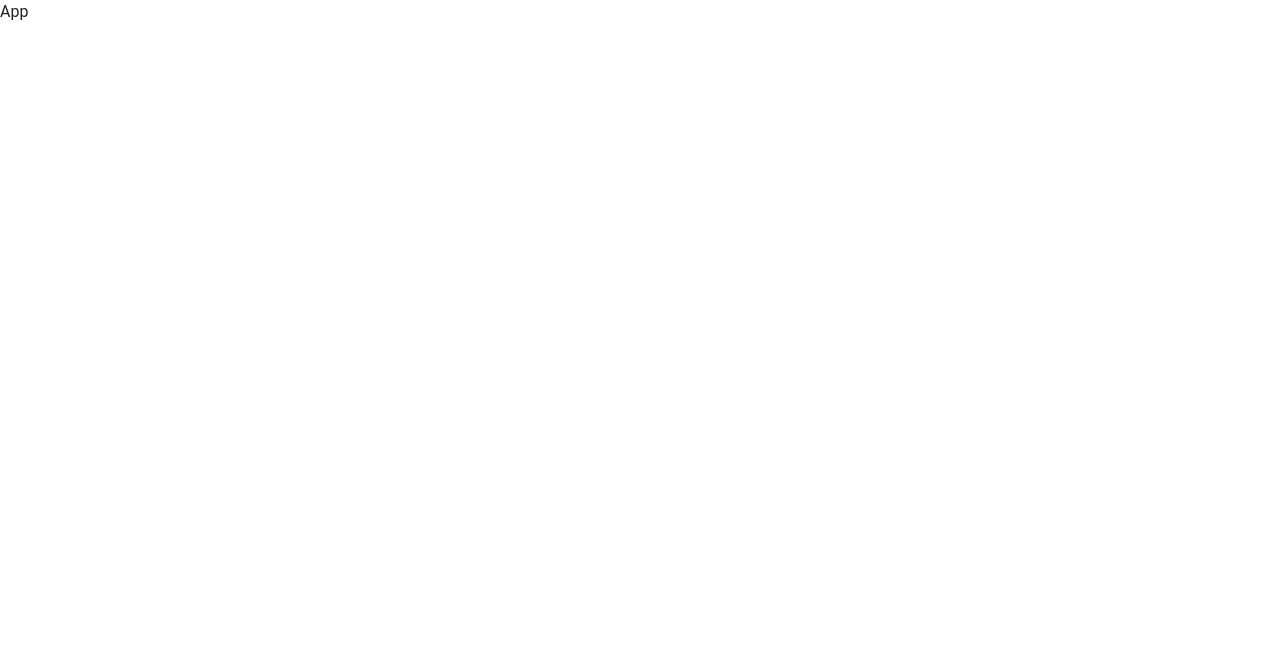
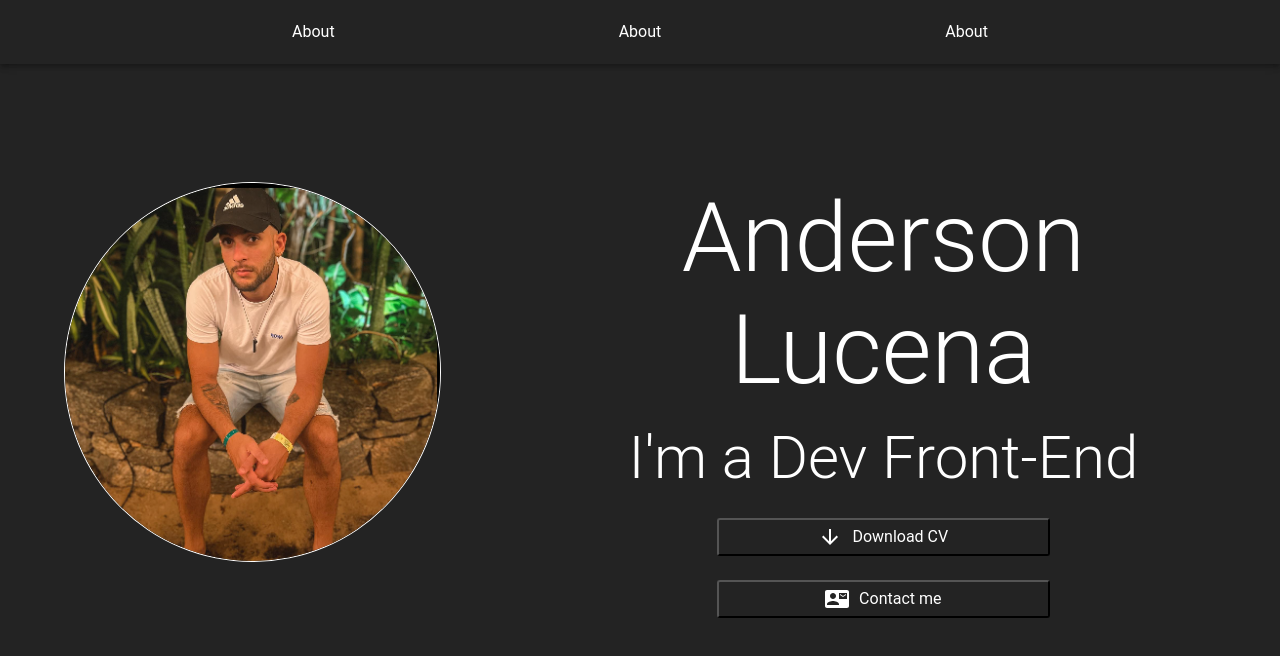
Before and after one commit to Luhera/my-portfolio, a React (Vite) app: page / in a window 1280 px wide. Shown: the top 656 px of the page. Built offline with nearby package versions, Linux system fonts and the light colour scheme.

Commit message:
feat: Creates Hero component UI

```diff
--- a/src/App.tsx
+++ b/src/App.tsx
@@ -1,5 +1,11 @@
+import Home from "./pages/Home/Home";
+
 const App = () => {
-  return <>App</>;
+  return (
+    <>
+      <Home />{" "}
+    </>
+  );
 };
 
 export default App;
--- /dev/null
+++ b/src/pages/Home/Home.tsx
@@ -0,0 +1,13 @@
+import NavBar from "../../components/StyledButton/NavBar/NavBar";
+import Hero from "./sections/Hero/Hero";
+
+const Home = () => {
+  return (
+    <>
+      <NavBar />
+      <Hero />
+    </>
+  );
+};
+
+export default Home;
--- /dev/null
+++ b/src/pages/Home/sections/Hero/Hero.tsx
@@ -0,0 +1,86 @@
+import { Grid, styled, Container, Typography, Grid2 } from "@mui/material";
+import Avatar from "../../../../assets/Imagens/avatar.png";
+import ArrowDownwardIcon from "@mui/icons-material/ArrowDownward";
+import ContactMailIcon from "@mui/icons-material/ContactMail";
+import StyledButton from "../../../../components/StyledButton/StyledButton";
+const Hero = () => {
+  const StyledHero = styled("div")(({ theme }) => ({
+    backgroundColor: theme.palette.primary.main,
+    height: "100vh",
+    display: "flex",
+    alignItems: "center",
+  }));
+  const StyledImg = styled("img")(({ theme }) => ({
+    width: "80%",
+    borderRadius: "50%",
+    border: `1px solid ${theme.palette.primary.contrastText}`,
+  }));
+
+  return (
+    <>
+      <StyledHero>
+        <Container maxWidth="lg">
+          <Grid container spacing={2}>
+            <Grid item xs={12} md={5}>
+              <StyledImg src={Avatar} />
+            </Grid>
+
+            <Grid item xs={12} md={7}>
+              <Typography
+                color="primary.contrastText"
+                variant="h1"
+                textAlign="center"
+                pb={2}
+              >
+                Anderson Lucena
+              </Typography>
+
+              <Typography
+                color="primary.contrastText"
+                variant="h2"
+                textAlign="center"
+              >
+                {" "}
+                I'm a Dev Front-End
+              </Typography>
+
+              <Grid2
+                container
+                display="flex"
+                justifyContent="center"
+                spacing={3}
+                pt={3}
+              >
+                <Grid
+                  item
+                  xs={12}
+                  md={6}
+                  display="flex"
+                  justifyContent="center"
+                >
+                  <StyledButton>
+                    <ArrowDownwardIcon /> <Typography>Download CV</Typography>
+                  </StyledButton>
+                </Grid>
+
+                <Grid
+                  item
+                  xs={12}
+                  md={6}
+                  display="flex"
+                  justifyContent="center"
+                >
+                  <StyledButton>
+                    <ContactMailIcon /> <Typography>Contact me</Typography>
+                  </StyledButton>
+                </Grid>
+              </Grid2>
+            </Grid>
+          </Grid>
+        </Container>
+      </StyledHero>
+    </>
+  );
+};
+
+export default Hero;
```
Also changed, not shown: src/assets/Imagens/avatar.png (added).
